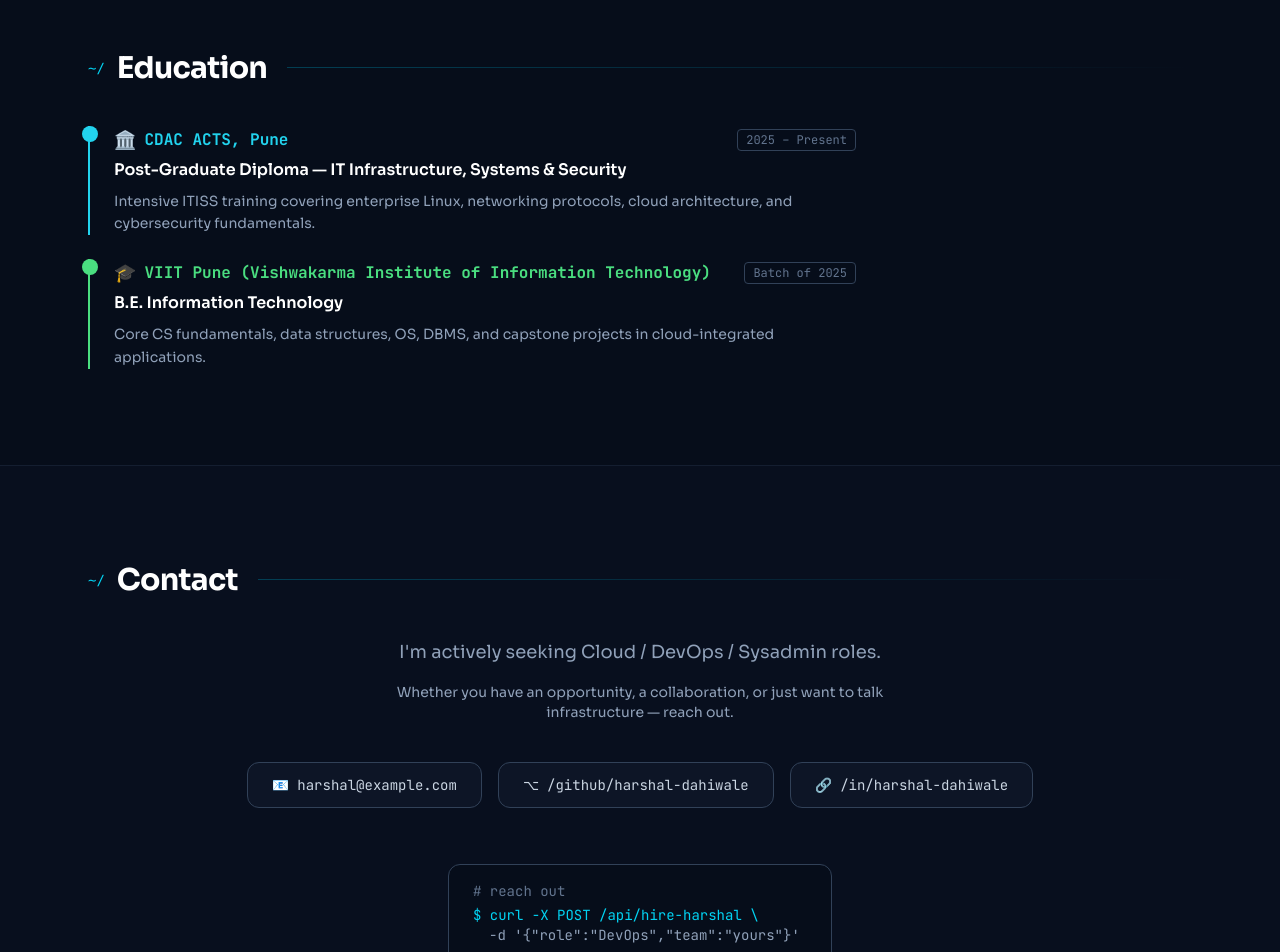
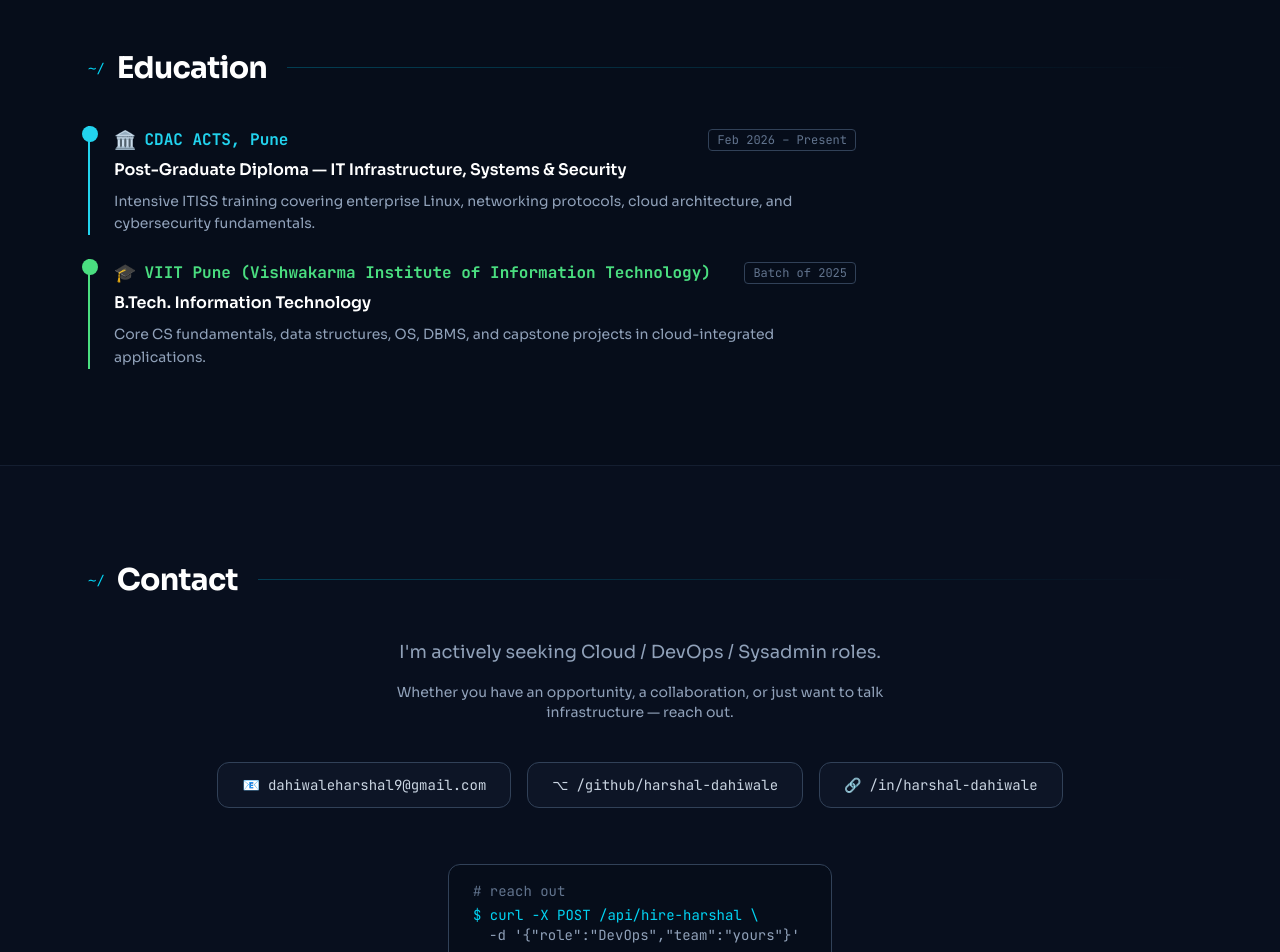
Before and after one commit to 30032003/my-portfolio, a React (Vite) app: page / in a window 1280 px wide. Shown: the part 4800-5752 px from the top of the page. Built offline with nearby package versions, Linux system fonts and the light colour scheme; a web font is replaced by a local one.

Commit message:
contact links are updated

```diff
--- a/src/App.jsx
+++ b/src/App.jsx
@@ -124,13 +124,13 @@ const EDUCATION = [
   {
     degree: "Post-Graduate Diploma — IT Infrastructure, Systems & Security",
     inst: "CDAC ACTS, Pune",
-    year: "2025 – Present",
+    year: "Feb 2026 – Present",
     note: "Intensive ITISS training covering enterprise Linux, networking protocols, cloud architecture, and cybersecurity fundamentals.",
     accent: "#22d3ee",
     icon: "🏛️",
   },
   {
-    degree: "B.E. Information Technology",
+    degree: "B.Tech. Information Technology",
     inst: "VIIT Pune (Vishwakarma Institute of Information Technology)",
     year: "Batch of 2025",
     note: "Core CS fundamentals, data structures, OS, DBMS, and capstone projects in cloud-integrated applications.",
@@ -1529,20 +1529,20 @@ export default function Portfolio() {
               {[
                 {
                   icon: "📧",
-                  label: "harshal@example.com",
-                  href: "mailto:harshal@example.com",
+                  label: "dahiwaleharshal9@gmail.com",
+                  href: "mailto:dahiwaleharshal9@gmail.com",
                   hc: "hover:border-cyan-600 hover:text-cyan-400",
                 },
                 {
                   icon: "⌥",
                   label: "/github/harshal-dahiwale",
-                  href: "https://github.com/",
+                  href: "https://github.com/30032003",
                   hc: "hover:border-emerald-600 hover:text-emerald-400",
                 },
                 {
                   icon: "🔗",
                   label: "/in/harshal-dahiwale",
-                  href: "https://linkedin.com/in/",
+                  href: "https://www.linkedin.com/in/harshal-dahiwale-02610a22a/",
                   hc: "hover:border-blue-500 hover:text-blue-400",
                 },
               ].map((l) => (
```
